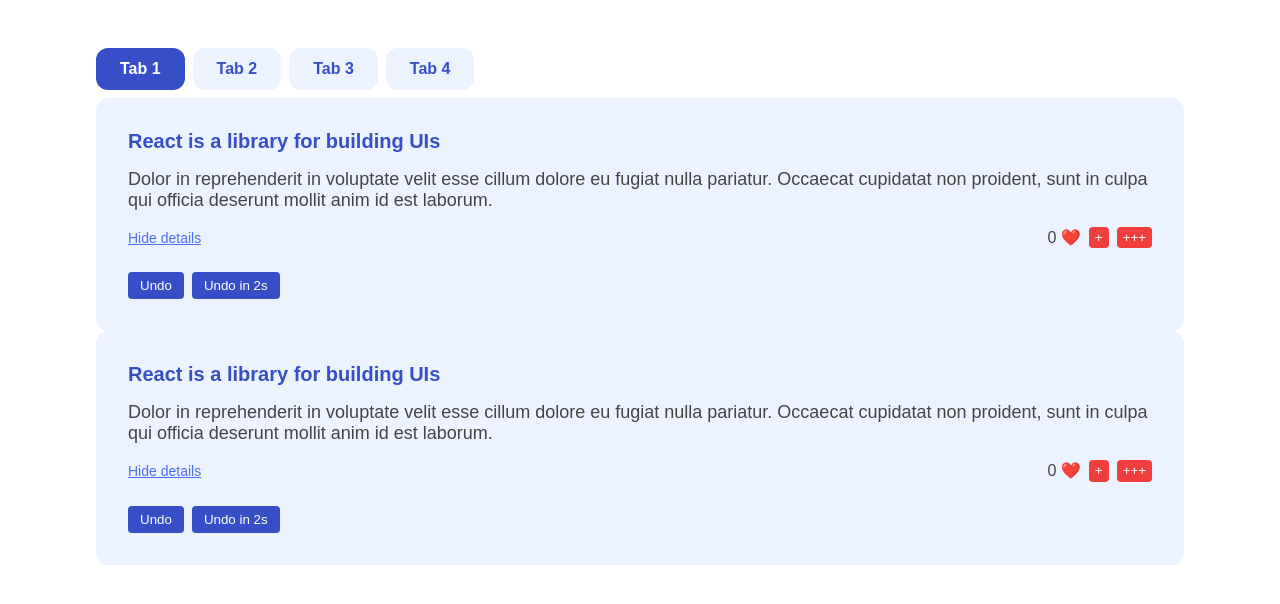
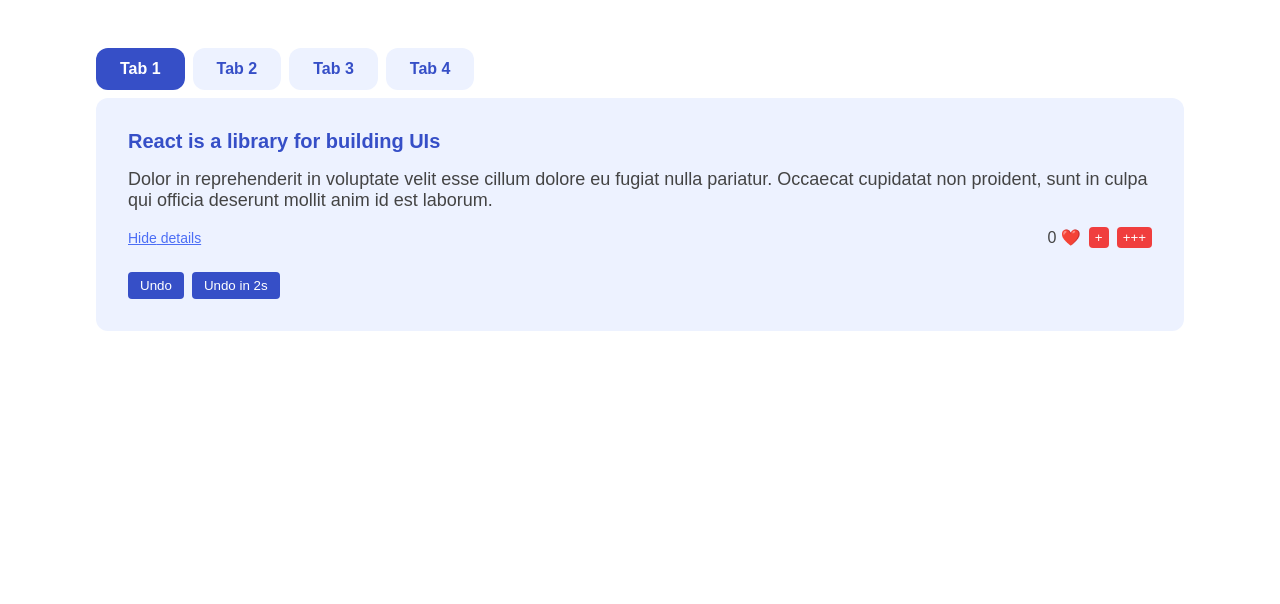
Before and after one commit to kennykwyiu/08-how-react-works, a React (Create React App) app: page / in a window 1280 px wide. Shown: the top 604 px of the page. Built offline with nearby package versions, Linux system fonts and the light colour scheme.

Commit message:
132-restting state with the key prop

```diff
--- a/src/App.js
+++ b/src/App.js
@@ -41,12 +41,13 @@
       </div>
 
       {activeTab <= 2 ? (
-        <TabContent item={content.at(activeTab)} />
+        <TabContent
+          item={content.at(activeTab)}
+          key={content.at(activeTab).summary}
+        />
       ) : (
         <DifferentContent />
       )}
-
-      {TabContent({ item: content.at(0) })}
     </div>
   );
 }
```
